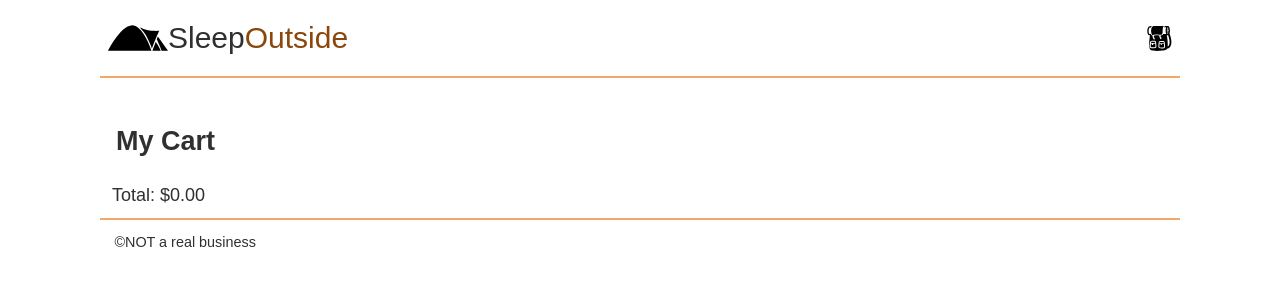
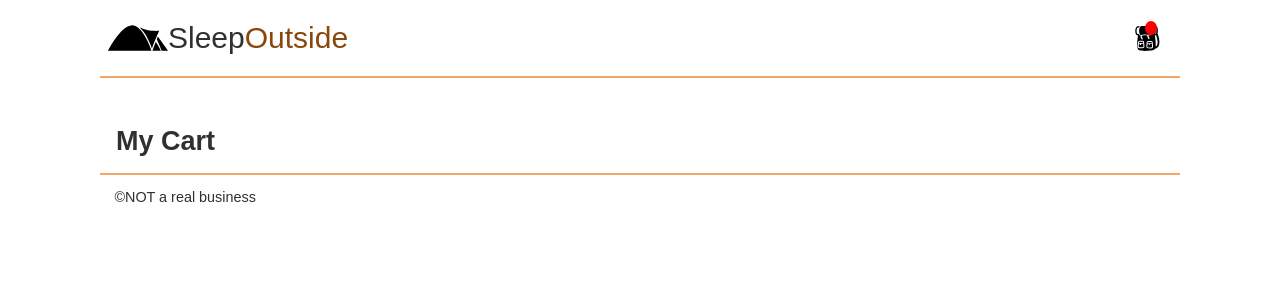
Before and after one commit to Barisitom/WDD330-sleepoutside, a website: page src/cart/index.html in a window 1280 px wide. Drawn offline with Linux system fonts and the light colour scheme.

Commit message:
Update style.css

```diff
--- a/src/css/style.css
+++ b/src/css/style.css
@@ -131,6 +131,19 @@ button {
   fill: gray;
 }
 
+.cart-count {
+  background: red;
+  color: white;
+  border-radius: 50%;
+  padding: 0 6px;
+  font-size: 0.75rem;
+  line-height: 1;
+  position: relative; /* adjust to match your icon */
+  top: -12px;
+  left: -15px;
+  font-weight: bold;
+}
+
 /* End cart icon styles */
 
 .mission {
@@ -257,6 +270,11 @@ button {
   }
 }
 
+/* Hide element by default */
+.hide {
+  display: none;
+}
+
 footer {
   font-size: var(--small-font);
   padding: 1em;
```
